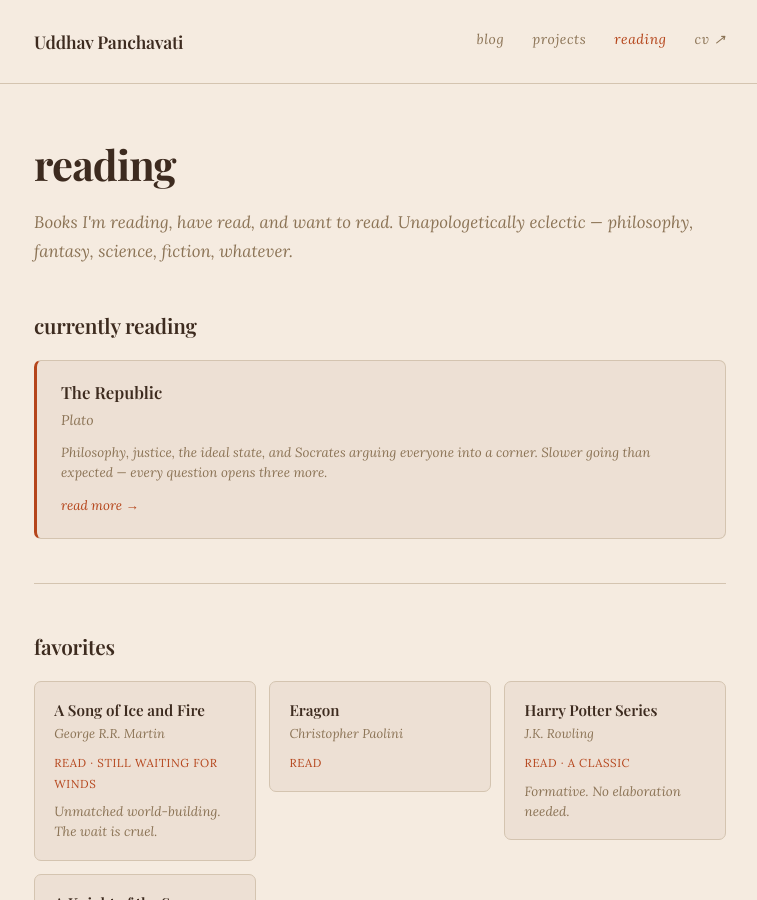
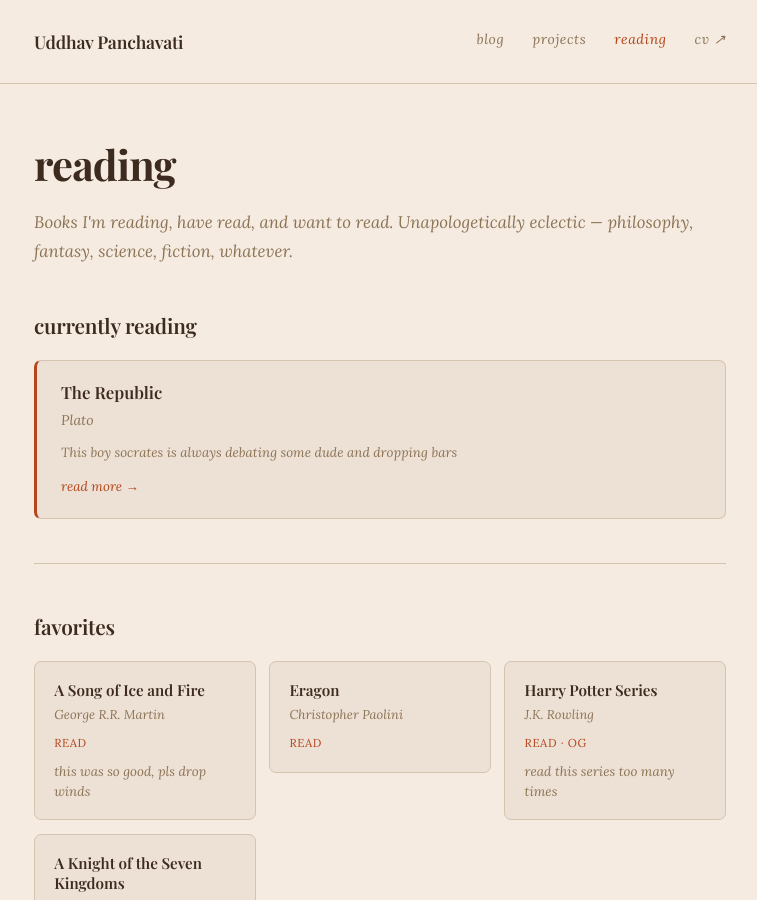
Before and after one commit to uddhavp22/uddhavp22.github.io, a Jekyll site: the page built from reading.md, in a window 1280 px wide and 900 px high. Shown: the whole window, without its empty margins (260-1017 px from the left). Built offline with Jekyll 4.4.1, drawn with Linux system fonts in a browser that asks for light colours; some web fonts are replaced; some of the changed text lies outside the part shown.

Commit message:
publish: 2026-05-26 22:28

```diff
--- a/_books/asoiaf.md
+++ b/_books/asoiaf.md
@@ -3,8 +3,8 @@ title: "A Song of Ice and Fire"
 author: "George R.R. Martin"
 status: "favorite"
 genre: "fantasy"
-badge: "read · still waiting for Winds"
-blurb: "Unmatched world-building. The wait is cruel."
+badge: "read"
+blurb: "this was so good, pls drop winds"
 ---
 
 ## what makes it special
--- a/_books/harry-potter.md
+++ b/_books/harry-potter.md
@@ -3,8 +3,8 @@ title: "Harry Potter Series"
 author: "J.K. Rowling"
 status: "favorite"
 genre: "fantasy"
-badge: "read · a classic"
-blurb: "Formative. No elaboration needed."
+badge: "read · OG"
+blurb: "read this series too many times"
 ---
 
 ## what it means to me
--- a/_books/the-republic.md
+++ b/_books/the-republic.md
@@ -3,7 +3,7 @@ title: "The Republic"
 author: "Plato"
 status: "currently reading"
 genre: "philosophy"
-blurb: "Philosophy, justice, the ideal state, and Socrates arguing everyone into a corner. Slower going than expected — every question opens three more."
+blurb: "This boy socrates is always debating some dude and dropping bars"
 ---
 
 ## why I picked this up
```
Also changed, not shown: _books/knight-of-seven-kingdoms.md (+1 -0 lines), _posts/2026-05-26-a-note-from-myself.md (added, +26 -0 lines).
